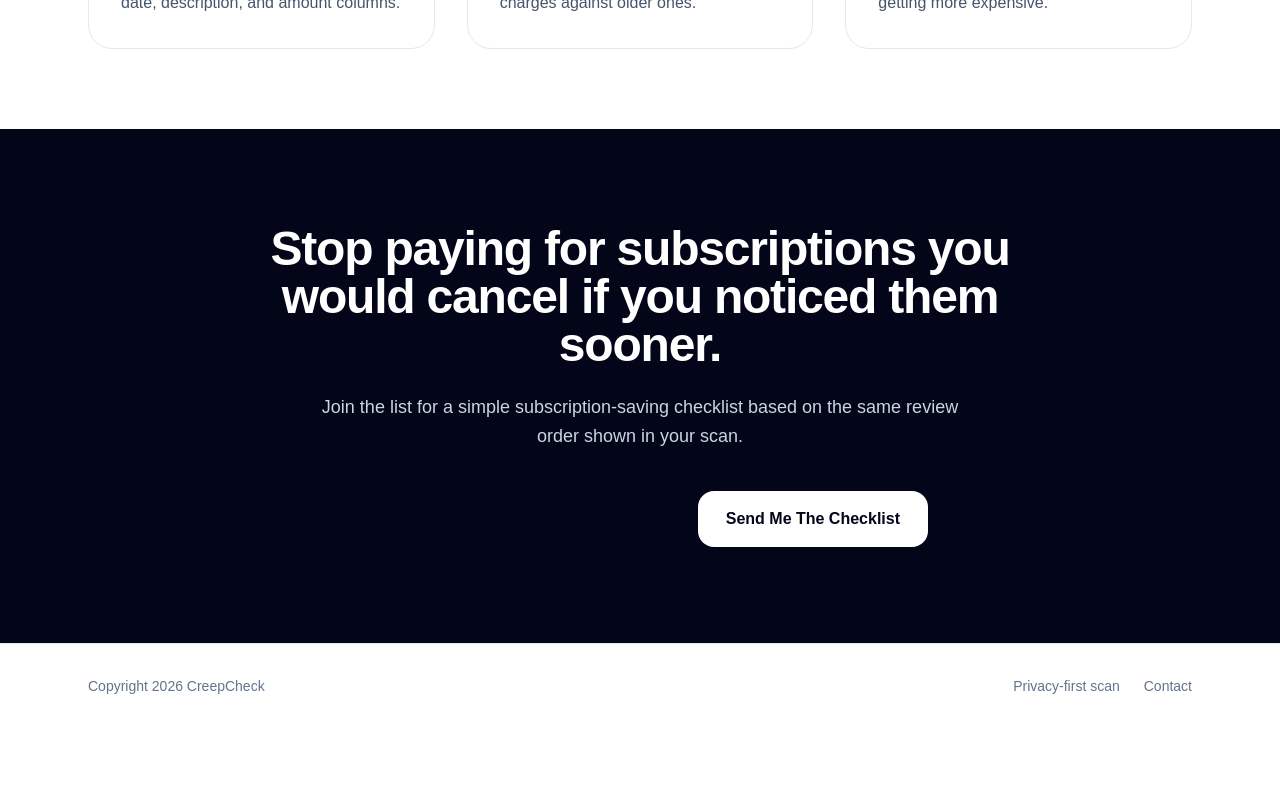
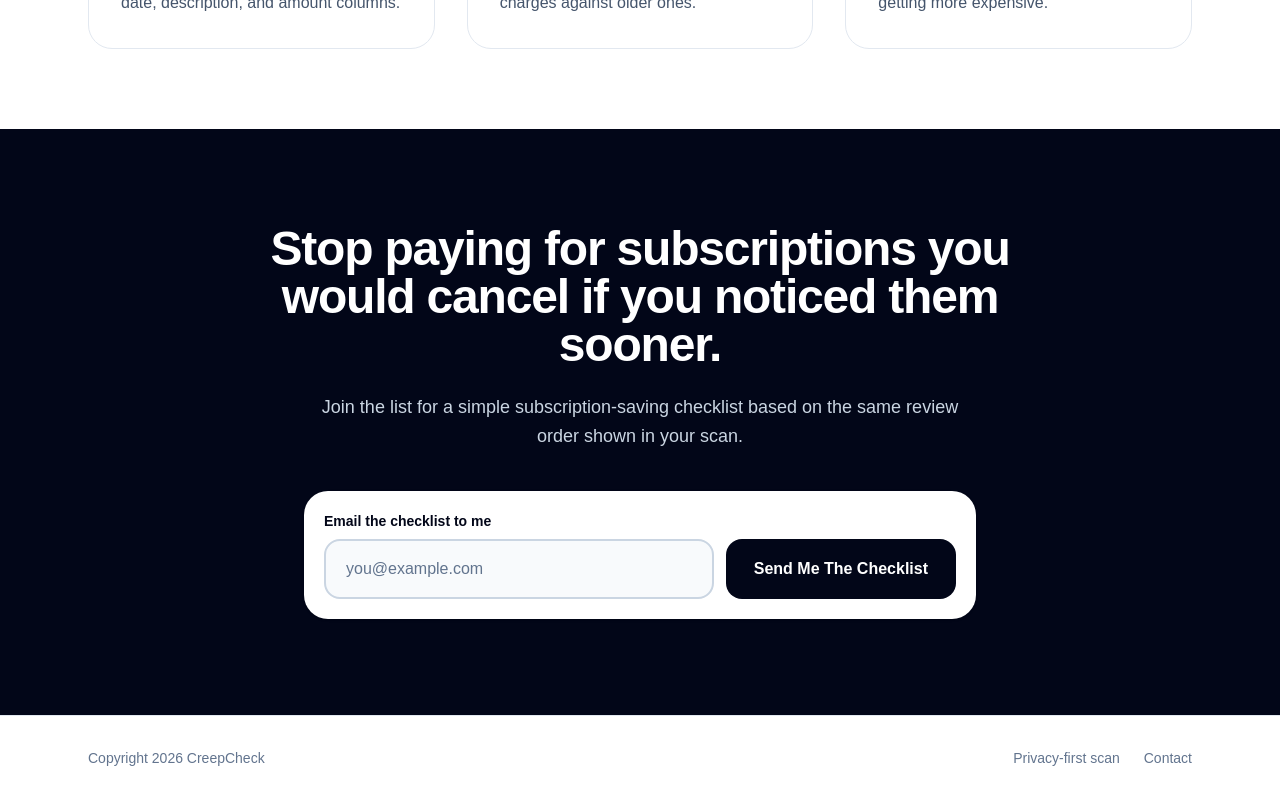
Before and after one commit to coreydesormeaux/creepcheck, a Next.js app: page / in a window 1280 px wide. Shown: the part 3292-4092 px from the top of the page. Before the commit the page ends 4020 px from the top, so only its background shows below. Built offline with nearby package versions, Linux system fonts and the light colour scheme.

Commit message:
Improve checklist email form contrast

```diff
--- a/src/app/page.js
+++ b/src/app/page.js
@@ -639,20 +639,32 @@ export default function CreepCheckLandingPage() {
               the same review order shown in your scan.
             </p>
 
-            <form onSubmit={saveLead} className="max-w-xl mx-auto flex flex-col sm:flex-row gap-3">
+            <form
+              onSubmit={saveLead}
+              className="max-w-2xl mx-auto rounded-3xl bg-white p-4 sm:p-5 text-left shadow-sm"
+            >
+              <label
+                htmlFor="checklist-email"
+                className="block text-sm font-semibold text-slate-950 mb-2"
+              >
+                Email the checklist to me
+              </label>
+              <div className="flex flex-col sm:flex-row gap-3">
                 <input
+                  id="checklist-email"
                   type="email"
                   value={email}
                   onChange={(event) => setEmail(event.target.value)}
                   placeholder="you@example.com"
-                className="flex-1 rounded-2xl px-5 py-4 text-slate-950 outline-none"
+                  className="flex-1 rounded-2xl border-2 border-slate-300 bg-slate-50 px-5 py-4 text-slate-950 placeholder:text-slate-500 outline-none focus:border-amber-400 focus:bg-white"
                 />
                 <button
                   disabled={isSavingLead}
-                className="bg-white text-slate-950 px-7 py-4 rounded-2xl text-base font-semibold hover:bg-slate-100 transition disabled:cursor-not-allowed disabled:opacity-70"
+                  className="bg-slate-950 text-white px-7 py-4 rounded-2xl text-base font-semibold hover:bg-slate-800 transition disabled:cursor-not-allowed disabled:opacity-70"
                 >
                   {isSavingLead ? "Saving..." : "Send Me The Checklist"}
                 </button>
+              </div>
             </form>
 
             {leadStatus && (
```
Lines whose indentation alone changed are shown as unchanged.
